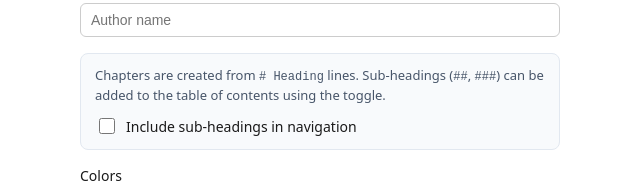
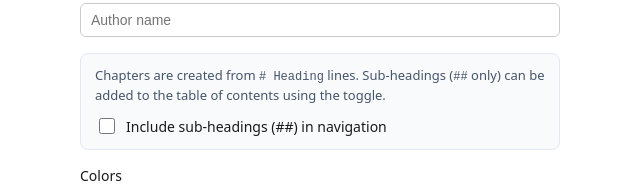
Before and after one commit to ElDorado9604/md-to-epub, a React (Vite) app: page / in a window 1280 px wide. Shown: the part 258-445 px from the top of the page, without its empty margins (320-960 px from the left). Built offline with nearby package versions, Linux system fonts and the light colour scheme.

Commit message:
Update toggle hint text: only ## for sub-headings

```diff
--- a/src/App.tsx
+++ b/src/App.tsx
@@ -216,7 +216,7 @@ export default function App() {
       >
         <p style={{ margin: '0 0 10px', fontSize: 13, color: '#475569', lineHeight: 1.45 }}>
           Chapters are created from <code style={{ fontSize: 12 }}># Heading</code> lines.
-          Sub-headings (<code style={{ fontSize: 12 }}>##</code>, <code style={{ fontSize: 12 }}>###</code>) can be added to the table of contents using the toggle.
+          Sub-headings (<code style={{ fontSize: 12 }}>##</code> only) can be added to the table of contents using the toggle.
         </p>
         <label
           style={{
@@ -233,7 +233,7 @@ export default function App() {
             onChange={(e) => setIncludeSubHeadings(e.target.checked)}
             style={{ width: 16, height: 16 }}
           />
-          Include sub-headings in navigation
+          Include sub-headings (##) in navigation
         </label>
       </div>
 
```
